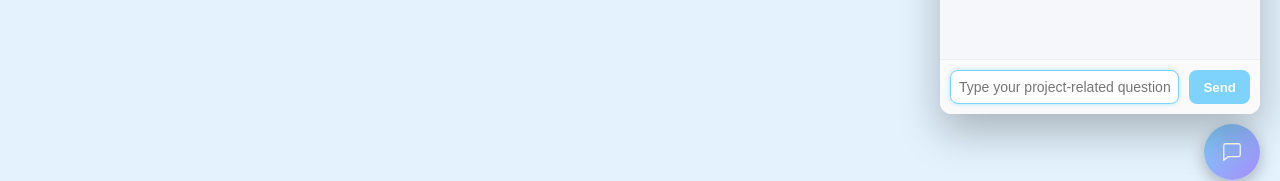
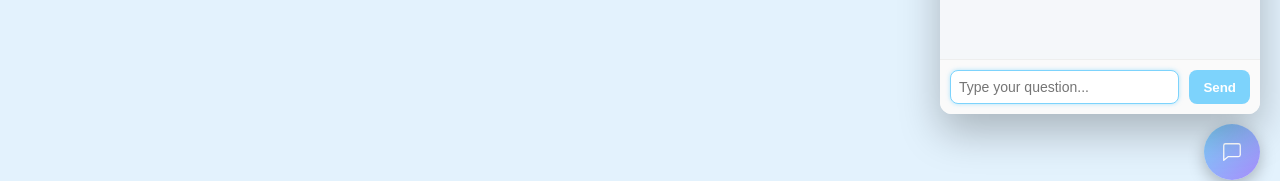
Before and after one commit to SanthoshSangili/port-folio, an Angular app: page / in a window 1280 px wide. Both pictures are taken after a click on the button "Open chat". Shown: the part 600-781 px from the top of the page. Built offline with nearby package versions, Linux system fonts and the light colour scheme.

Commit message:
Place Holder Changed

```diff
--- a/src/app/component/components/chat-bot/chat-panel/chat-panel.component.html
+++ b/src/app/component/components/chat-bot/chat-panel/chat-panel.component.html
@@ -14,7 +14,7 @@
     <!-- SUBMIT HANDLED HERE -->
     <form class="input-row" (ngSubmit)="sendMsg(newMessageText); newMessageText=''">
         <input type="text" [(ngModel)]="newMessageText" name="newMessageText" autocomplete="off"
-            placeholder="Type your project-related question..." class="input-field" />
+            placeholder="Type your question..." class="input-field" />
         <button type="submit" [disabled]="!newMessageText || !newMessageText.trim()" class="send-button">
             Send
         </button>
```
